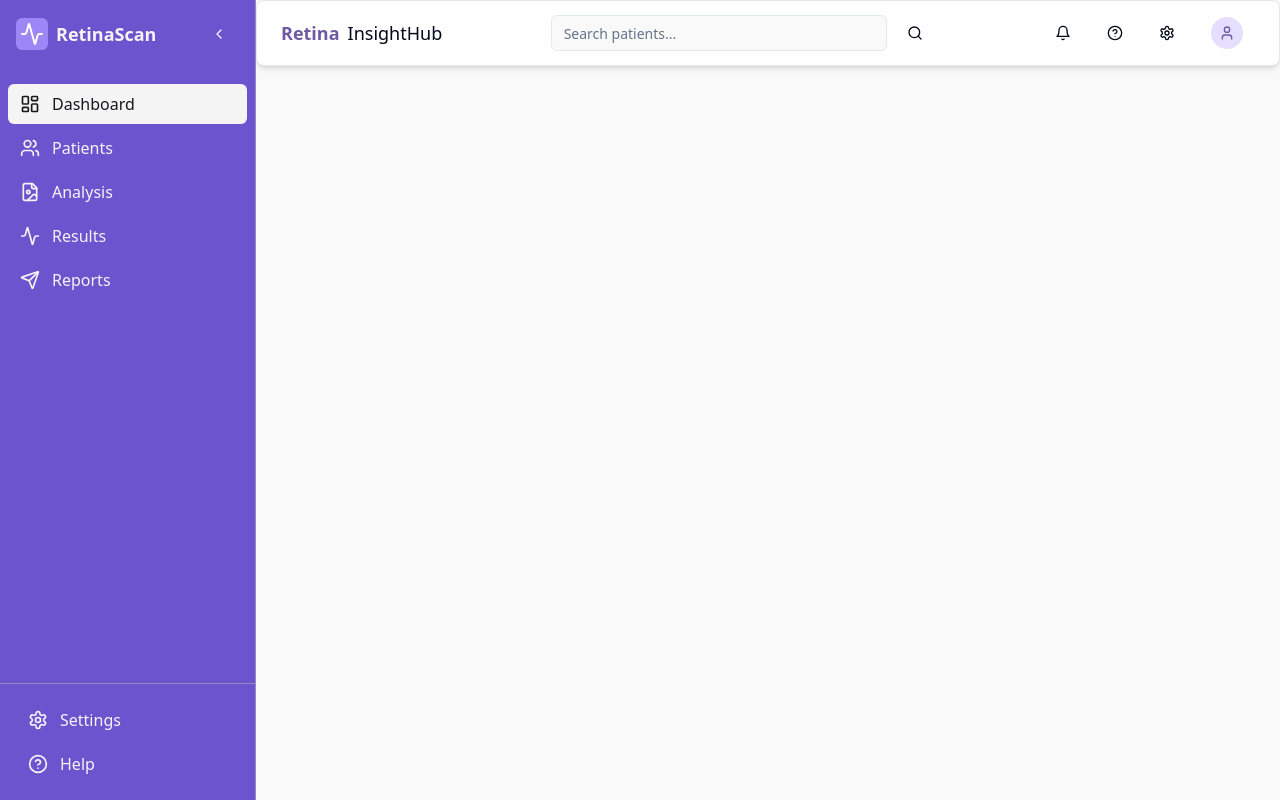
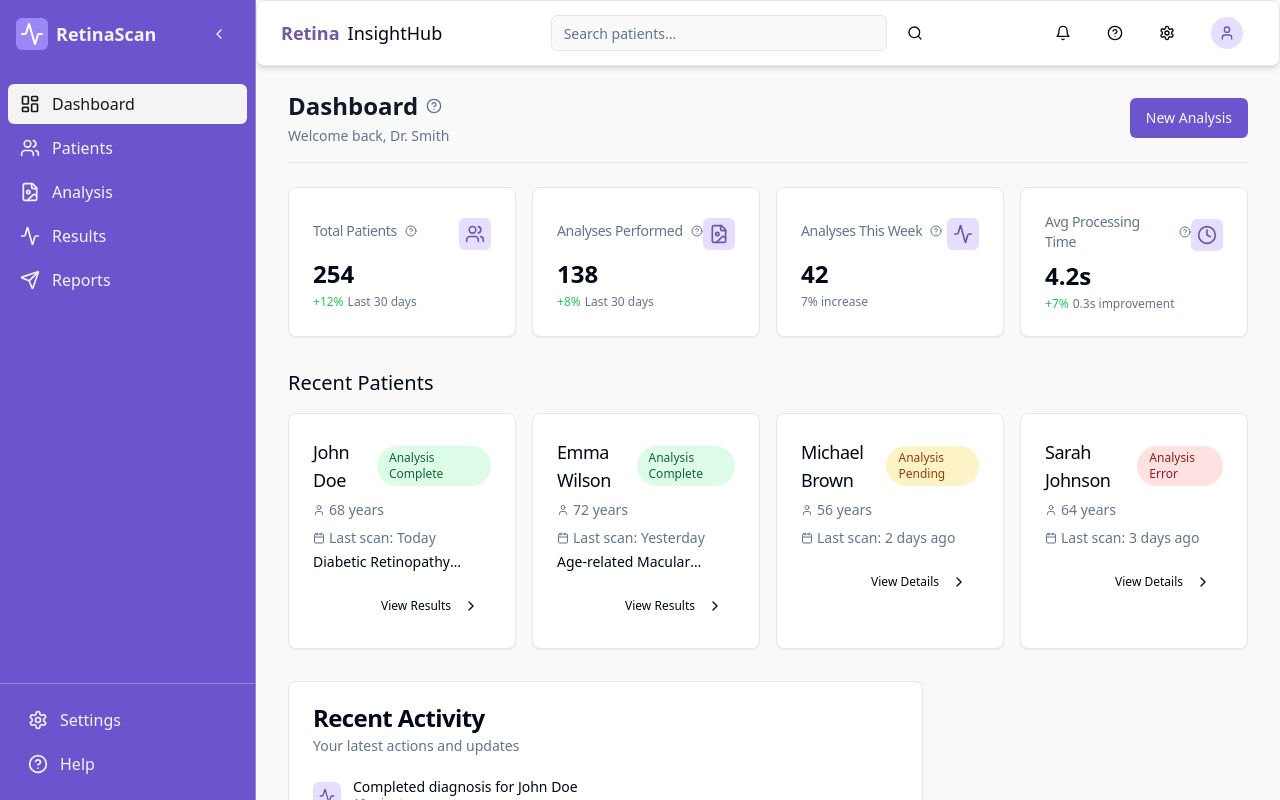
Before and after one commit to phrnb/retina-insight-hub, a React (Vite) app: page / in a window 1280 px wide. Built offline with nearby package versions, Linux system fonts and the light colour scheme.

Commit message:
Fix: Resolve React context and state errors
The errors indicate issues with React's `useContext` and `useState` hooks, likely due to incorrect component structure or context provider usage. This commit addresses these issues.

```diff
--- a/src/App.tsx
+++ b/src/App.tsx
@@ -2,8 +2,6 @@
 import { RouterProvider } from 'react-router-dom';
 import { QueryClient, QueryClientProvider } from "@tanstack/react-query";
 import { TooltipProvider } from "@/components/ui/tooltip";
-import { Toaster } from "@/components/ui/toaster";
-import { Toaster as Sonner } from "@/components/ui/sonner";
 import { routes } from './routes';
 
 const queryClient = new QueryClient();
@@ -12,8 +10,6 @@ const App = () => (
   <QueryClientProvider client={queryClient}>
     <TooltipProvider>
       <RouterProvider router={routes} />
-      <Toaster />
-      <Sonner />
     </TooltipProvider>
   </QueryClientProvider>
 );
--- a/src/components/layout/MainLayout.tsx
+++ b/src/components/layout/MainLayout.tsx
@@ -3,9 +3,10 @@ import { Sidebar } from "./Sidebar";
 import { Header } from "./Header";
 import { Toaster } from "@/components/ui/toaster";
 import { Toaster as Sonner } from "@/components/ui/sonner";
+import { Outlet } from "react-router-dom";
 
 interface MainLayoutProps {
-  children: React.ReactNode;
+  children?: React.ReactNode;
 }
 
 export function MainLayout({ children }: MainLayoutProps) {
@@ -15,7 +16,7 @@ export function MainLayout({ children }: MainLayoutProps) {
       <div className="flex flex-col flex-1 overflow-hidden">
         <Header />
         <main className="flex-1 overflow-auto px-4 py-6 sm:px-6 lg:px-8">
-          {children}
+          {children || <Outlet />}
         </main>
       </div>
       <Toaster />
--- a/src/pages/Index.tsx
+++ b/src/pages/Index.tsx
@@ -1,8 +1,8 @@
 
-import Dashboard from "./Dashboard";
+import { Outlet } from "react-router-dom";
 
 const Index = () => {
-  return <Dashboard />;
+  return <Outlet />;
 };
 
 export default Index;
--- a/src/routes.tsx
+++ b/src/routes.tsx
@@ -1,5 +1,5 @@
 
-import { createBrowserRouter } from 'react-router-dom';
+import { createBrowserRouter, Outlet } from 'react-router-dom';
 import { MainLayout } from './components/layout/MainLayout';
 import Dashboard from './pages/Dashboard';
 import AnalysisPage from './pages/AnalysisPage';
@@ -19,7 +19,7 @@ export const routes = createBrowserRouter([
     element: <LoginPage />,
   },
   {
-    element: <MainLayout />,
+    element: <MainLayout children={<Outlet />} />,
     children: [
       {
         path: '/',
```
